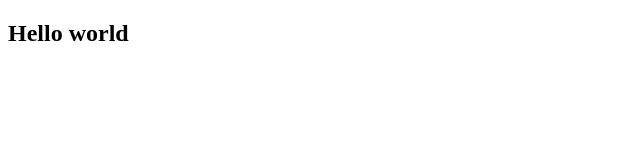
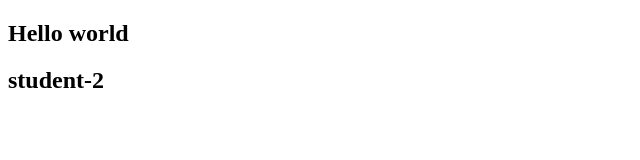
Before and after one commit to pratik02x/test-branch, a plain HTML site: page index.html in a window 1280 px wide. Shown: the whole page, without its empty margins (0-640 px from the left). Drawn offline with Linux system fonts and the light colour scheme.

Commit message:
s2 updated

```diff
--- a/index.html
+++ b/index.html
@@ -7,5 +7,6 @@
 </head>
 <body>
     <h2>Hello world</h2>
+    <h2>student-2</h2>
 </body>
 </html>
```
